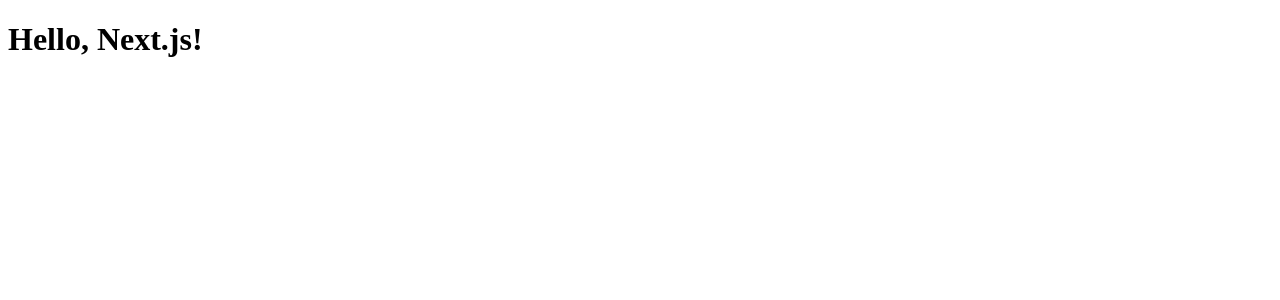
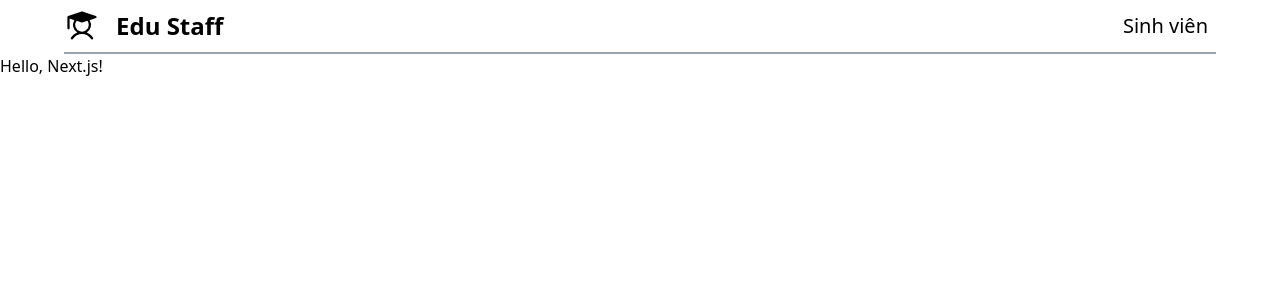
Before and after one commit to penguyn47/Edu-Staff, a Next.js app: page / in a window 1280 px wide. Shown: the top 300 px of the page. Built offline with nearby package versions, Linux system fonts and the light colour scheme.

Commit message:
Modified Navbar, Table

```diff
--- a/components/ui/Navbar.tsx
+++ b/components/ui/Navbar.tsx
@@ -1,14 +1,19 @@
 import { PiStudentFill } from 'react-icons/pi'
+import Link from 'next/link'
 
 export default function Navbar() {
 	return (
 		<div className="mx-16 flex justify-between border-b-2 border-gray-400 py-2 text-2xl">
 			<div className="flex items-center gap-4">
 				<PiStudentFill className="text-4xl" />
-				<div className="text-2xl font-bold">Edu Staff</div>
+				<Link href={'/'}>
+					<div className="text-2xl font-bold">Edu Staff</div>
+				</Link>
 			</div>
 			<div className="text-xl">
-				<div className="rounded-sm px-2 py-1 select-none hover:cursor-pointer hover:bg-gray-200">Sinh viên</div>
+				<Link href={'/list/students'}>
+					<div className="rounded-sm px-2 py-1 select-none hover:cursor-pointer hover:bg-gray-200">Sinh viên</div>
+				</Link>
 			</div>
 		</div>
 	)
--- a/components/ui/Table.tsx
+++ b/components/ui/Table.tsx
@@ -8,8 +8,8 @@
 	data: any[]
 }) => {
 	return (
-		<table className="mt-4 w-full">
-			<thead>
+		<table className="mt-4 w-full border">
+			<thead className="bg-gray-200">
 				<tr className="text-left text-sm text-gray-700">
 					{columns.map((col) => (
 						<th key={col.accessor} className={col.className}>
--- a/src/app/layout.tsx
+++ b/src/app/layout.tsx
@@ -1,10 +1,14 @@
 import Navbar from '@/components/ui/Navbar'
+import '@/src/app/global.css'
+import { ToastContainer } from 'react-toastify'
 
 export default function RootLayout({ children }: { children: React.ReactNode }) {
 	return (
 		<html lang="en">
 			<body>
+				<Navbar />
 				<main>{children}</main>
+				<ToastContainer theme="dark" position="bottom-right" />
 			</body>
 		</html>
 	)
```
